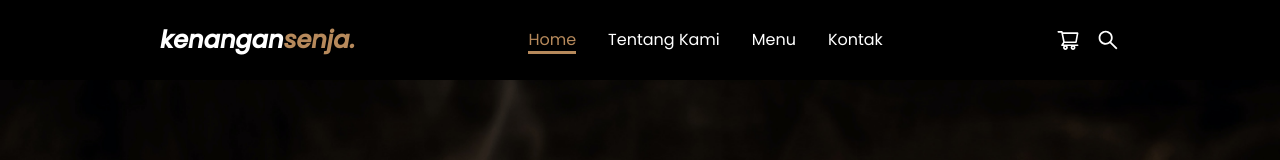
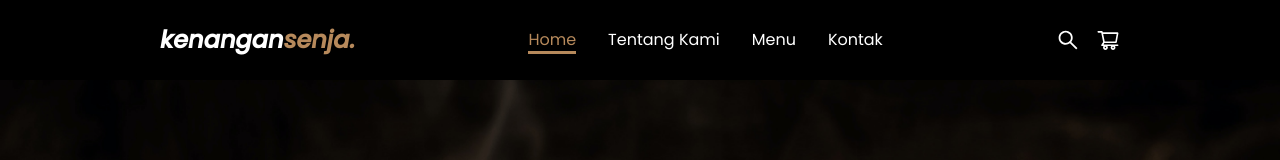
Before and after one commit to RonnyKn/kopiKenanganSenja, a React (Create React App) app: page / in a window 1280 px wide. Shown: the top 160 px of the page. Built offline with nearby package versions, Linux system fonts and the light colour scheme.

Commit message:
change position navbar icon

```diff
--- a/src/components/navbar/Navbar.js
+++ b/src/components/navbar/Navbar.js
@@ -44,11 +44,11 @@ const Navbar = ({ navbar_data: { logo_first, logo_last, navigation } }) => {
           </ul>
         </div>
         <div className="navbar-icons">
-          <AiOutlineShoppingCart
+          <AiOutlineSearch
             size="1.5em"
             onClick={() => window.alert("!FITUR DALAM PROSES PENGERJAAN!")}
           />
-          <AiOutlineSearch
+          <AiOutlineShoppingCart
             size="1.5em"
             onClick={() => window.alert("!FITUR DALAM PROSES PENGERJAAN!")}
           />
```
